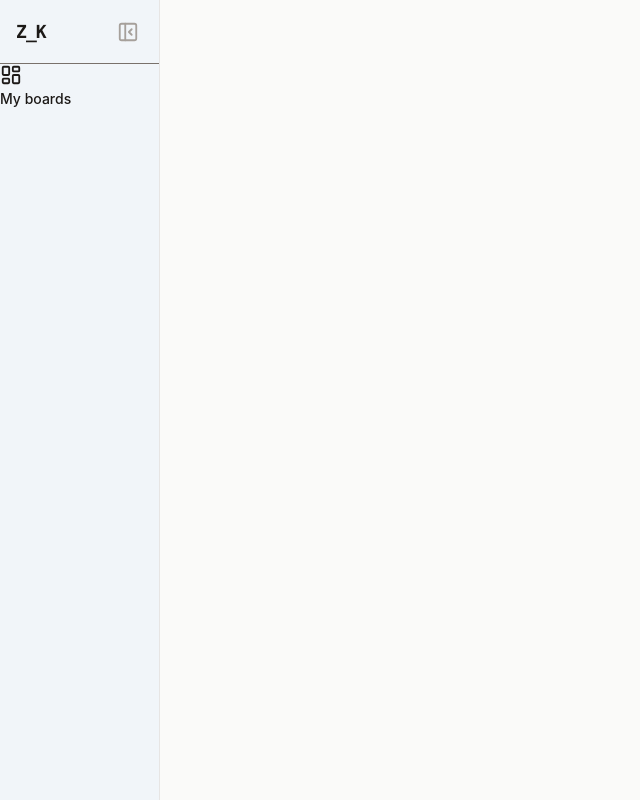
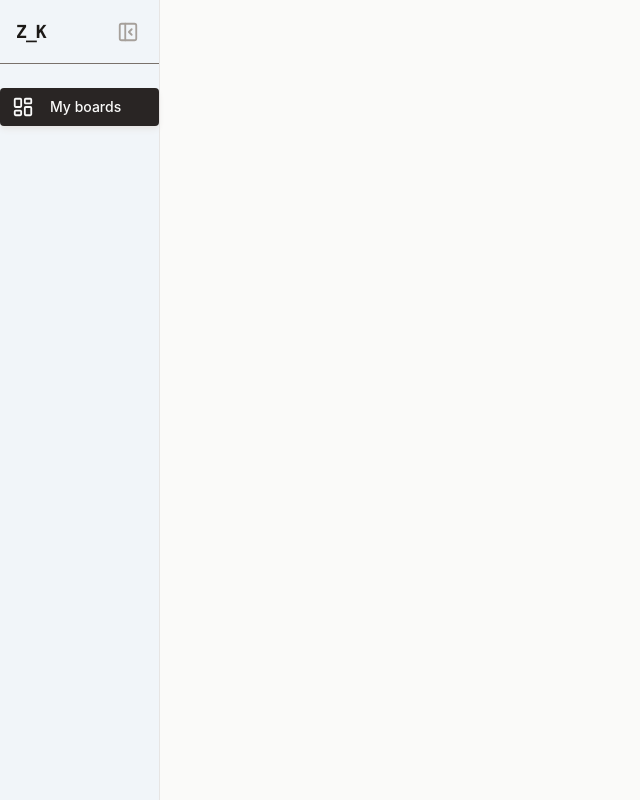
Before and after one commit to Zolender/kanban-app, a React (Vite) app: page /boards in a window 1280 px wide. Shown: the whole page, without its empty margins (0-640 px from the left). Built offline with nearby package versions, Linux system fonts and the light colour scheme.

Commit message:
refactor SideBarIcons and AppLayout: update Link className for improved styling; adjust nav element for better layout

```diff
--- a/src/components/SideBarIcons.jsx
+++ b/src/components/SideBarIcons.jsx
@@ -2,7 +2,7 @@ import { Link } from "react-router";
 
 const SideBarIcons = ({to, icon, label, collapsed, active}) => {
     return (
-        <Link to={to} className={``}>
+        <Link to={to} className={`flex items-center ${collapsed? '':"gap-4"} px-3 py-2 rounded-sm transition-all ${active? 'bg-stone-800 text-stone-50 shadow-md shadow-stone-200' : "text-stone-500 hover:bg-stone-100 hover:text-stone-900"}`}>
             <span className="shrink-0">{icon}</span>
             {!collapsed && <span className="font-medium text-sm whitespace-nowrap">{label}</span>}
         </Link>
--- a/src/layouts/AppLayout.jsx
+++ b/src/layouts/AppLayout.jsx
@@ -23,7 +23,7 @@ const AppLayout = () => {
                 </button>
             </div>
 
-            <nav className="">
+            <nav className="grow py-6 px-auto">
                 <SideBarIcons to={'/boards'} icon={<LayoutDashboard size={22}/>} collapsed={isCollapsed} active={isActive('/boards')} label='My boards'/>
             </nav>
         </aside>
```
